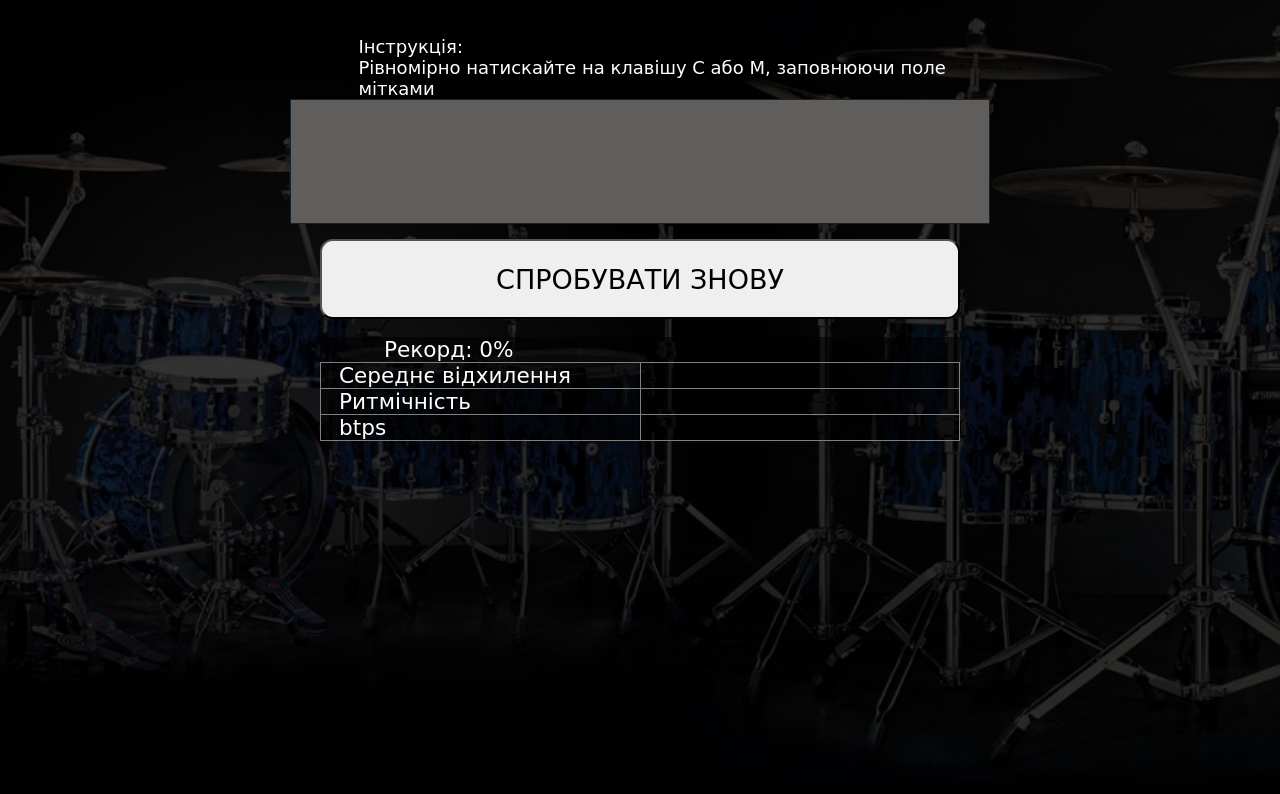
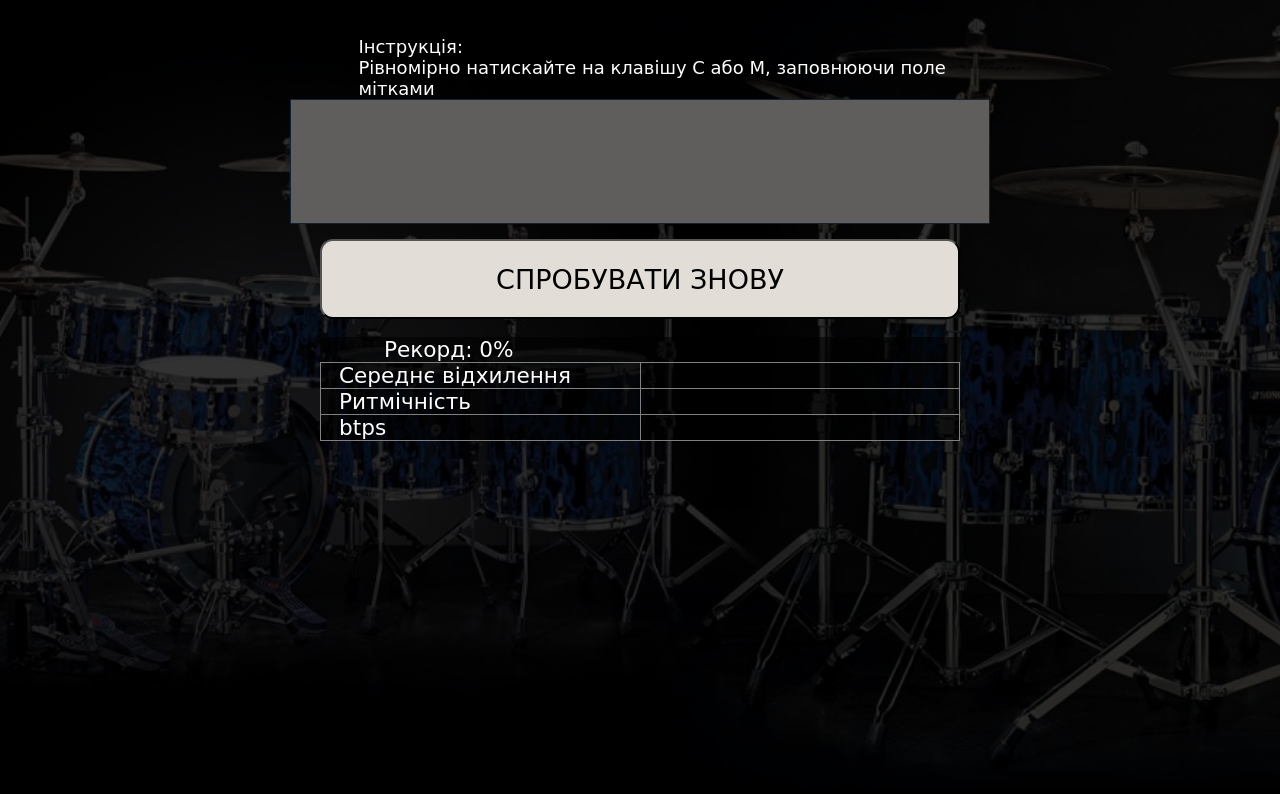
Before and after one commit to timpuida/timpuyda.github.io, a plain HTML site: page index.html in a window 1280 px wide. Drawn offline with Linux system fonts and the light colour scheme.

Commit message:
Update main.css

```diff
--- a/main.css
+++ b/main.css
@@ -36,6 +36,7 @@ button{
 	cursor: pointer;
 	font-size: 	1.5rem;
 	text-transform: uppercase;
+	background-color: #e2ddd7;
 }
 button:focus{
 	outline: 0;
```
